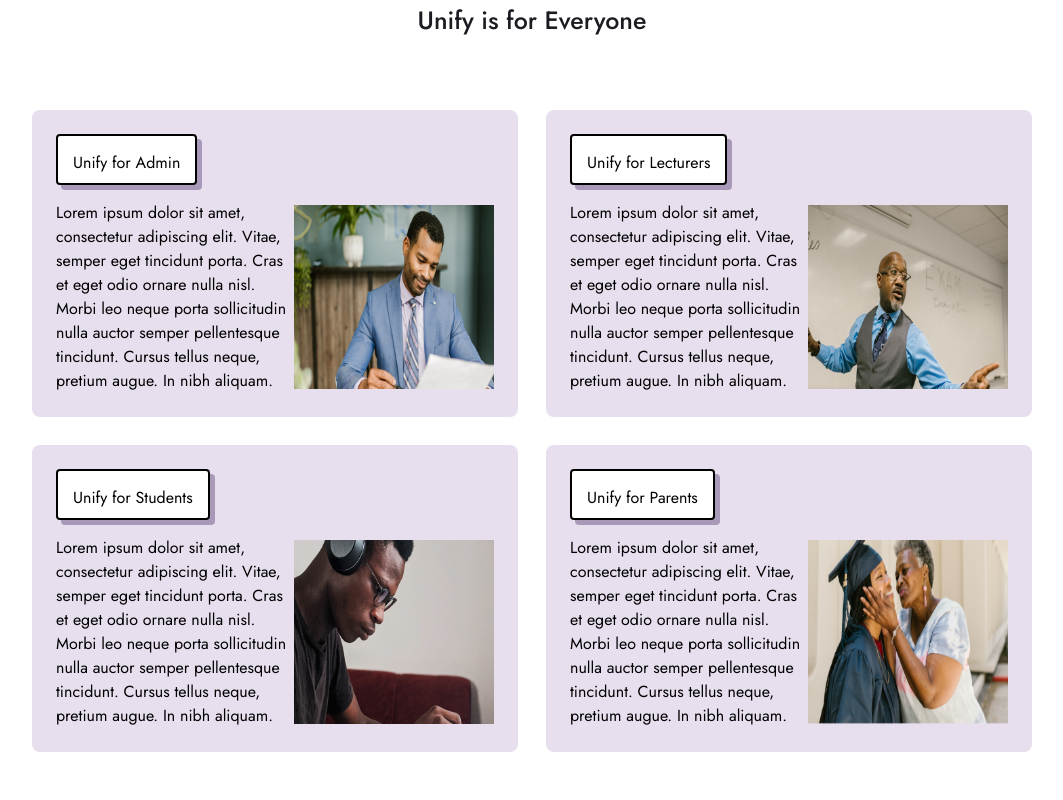
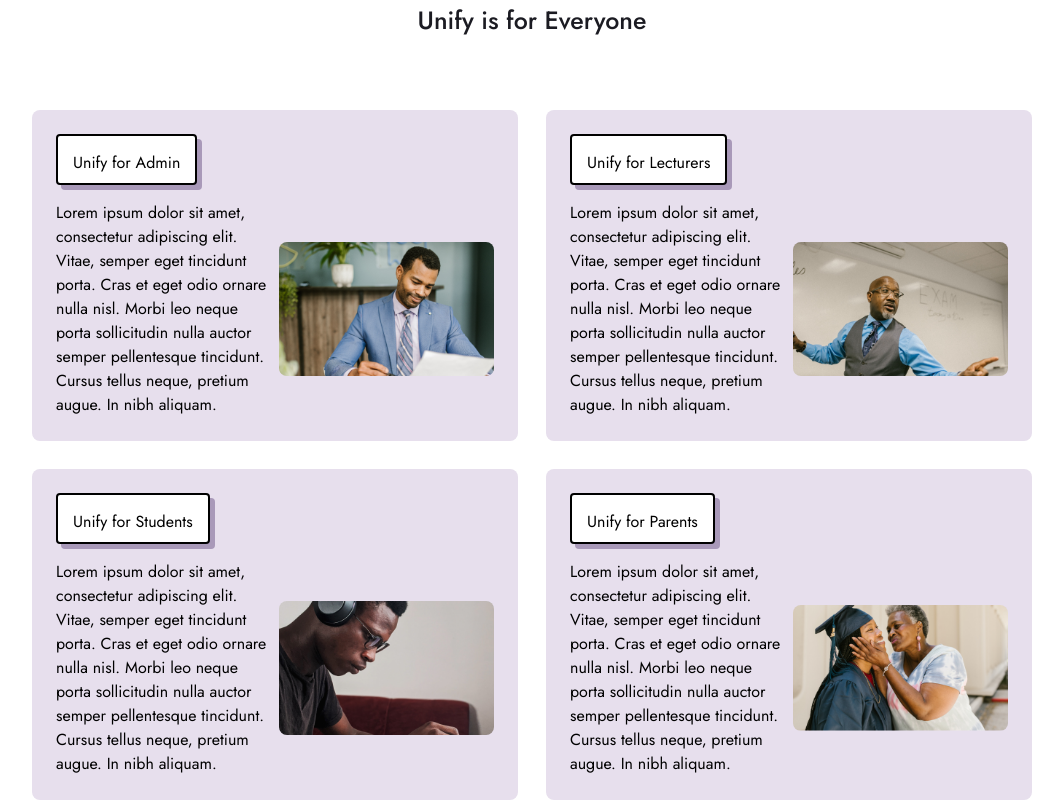
Before and after one commit to geekmaros/unify, a Vue app: page / in a window 1280 px wide. Shown: the part 1407-2207 px from the top of the page, without its empty margins (108-1171 px from the left). Before the commit the page ends 2159 px from the top, so only its background shows below. Built offline with nearby package versions, Linux system fonts and the light colour scheme.

Commit message:
feature/ Moved home section subfolder to components

```diff
--- a/src/views/Home/Sections/Everyone.vue
+++ b/src/components/Everyone.vue
@@ -30,7 +30,7 @@
         Unify is for Everyone
       </h3>
     </div>
-    <div class="grid px-35px lg:px-140px lg:grid-cols-2 pt-70px gap-7 ">
+    <div class="grid px-14 sm:px-24 md:px-16 lg:px-140px lg:grid-cols-2 pt-70px gap-7 ">
       <EveryoneCardVue
         v-for="cardContent in cardContents"
         :key="cardContent.id"
@@ -44,7 +44,7 @@
 
 <script setup>
 import { ref } from "vue";
-import EveryoneCardVue from "../../../components/EveryoneCard.vue";
+import EveryoneCardVue from "./EveryoneCard.vue";
 
 const cardContents = ref([
   {
--- a/src/components/EveryoneCard.vue
+++ b/src/components/EveryoneCard.vue
@@ -1,10 +1,22 @@
 <template>
   <div class="bg-unify-purple-100 px-6 py-6 rounded-lg">
-    <h2 class="px-15px pt-15px pb-2 border-2 border-black inline-block rounded shadow-btn mb-4 bg-white" >{{ title }}</h2>
+    <h2
+      class="px-15px pt-15px pb-2 border-2 border-black inline-block rounded shadow-btn mb-4 bg-white"
+    >
+      {{ title }}
+    </h2>
 
-    <div class="flex flex-col lg:flex-row justify-between lg:items-center">
-      <p class="max-w-293px font-normal text-base leading-6">{{ content }}</p>
-      <img :src="imgPath" alt="fdfd" class=" lg:w-[200px] lg:h-[184px]" />
+    <div
+      class="flex flex-col md:flex-row space-x-2 lg:flex-row justify-between md:items-center "
+    >
+      <div class="w-full h-full flex items-center  justify-center">
+        <p class="lg:max-w-293px  font-normal text-base leading-6">
+          {{ content }}
+        </p>
+      </div>
+      <div class="overflow-hidden rounded-lg w-full h-full mt-5 md:mt-0">
+        <img :src="imgPath" alt="fdfd" class="w-full h-full object-fit" />
+      </div>
       <!-- w-[200px] h-[184px] -->
     </div>
   </div>
@@ -19,7 +31,7 @@ defineProps({
 </script>
 
 <style scoped>
-.every{
+.every {
   grid-template-columns: 1.5fr 1fr;
 }
 </style>
--- a/src/views/Home/Sections/Landing.vue
+++ b/src/components/Landing.vue
@@ -345,7 +345,7 @@
 </template>
 
 <script setup>
-import BtnVue from "../../../components/Btn.vue";
+import BtnVue from './Btn.vue';
 </script>
 
 <style scoped>
--- a/src/views/Home/Sections/Video.vue
+++ b/src/components/Video.vue
@@ -1,7 +1,7 @@
 <template>
   <main class="relative h-[60vh] sm:h-[80vh]  mt-28">
     <video controls class=" max-w-[343px] max-h-[221px]  sm:max-w-[715px]  sm:max-h-[339px] lg:max-w-[915px] lg:max-h-[439px] mx-auto absolute video">
-      <source src="./video.mp4" type="video/mp4" />
+      <source src="src\assets\video.mp4" type="video/mp4" />
     </video>
     <div class="h-1/2 bg-unify-beige">
 
--- a/src/router/index.js
+++ b/src/router/index.js
@@ -1,5 +1,5 @@
 import { createRouter, createWebHistory } from 'vue-router'
-import HomeView from '../views/Home/HomeView.vue'
+import HomeView from '../views/HomeView.vue'
 
 const router = createRouter({
   history: createWebHistory(import.meta.env.BASE_URL),
--- a/src/views/Home/HomeView.vue
+++ /dev/null
@@ -1,10 +0,0 @@
-<template>
-  <LandingVue />
-  <VideoVue />
-  <EveryoneVue />
-</template>
-<script setup>
-import LandingVue from './Sections/Landing.vue';
-import VideoVue from './Sections/Video.vue';
-import EveryoneVue from "./Sections/Everyone.vue"
-</script>
--- /dev/null
+++ b/src/views/HomeView.vue
@@ -0,0 +1,14 @@
+<template>
+  <LandingVue />
+  <VideoVue />
+  <EveryoneVue />
+</template>
+<script setup>
+// import LandingVue from './Home/Sections/Landing.vue';
+// import VideoVue from './Home/Sections/Video.vue';
+// import EveryoneVue from "./Home/Sections/Everyone.vue"
+
+import LandingVue from '../components/Landing.vue';
+import VideoVue from '../components/Video.vue';
+import EveryoneVue from '../components/Everyone.vue';
+</script>
```
Also changed, not shown: 1 other file (tests, documents, lock files or other folders).
